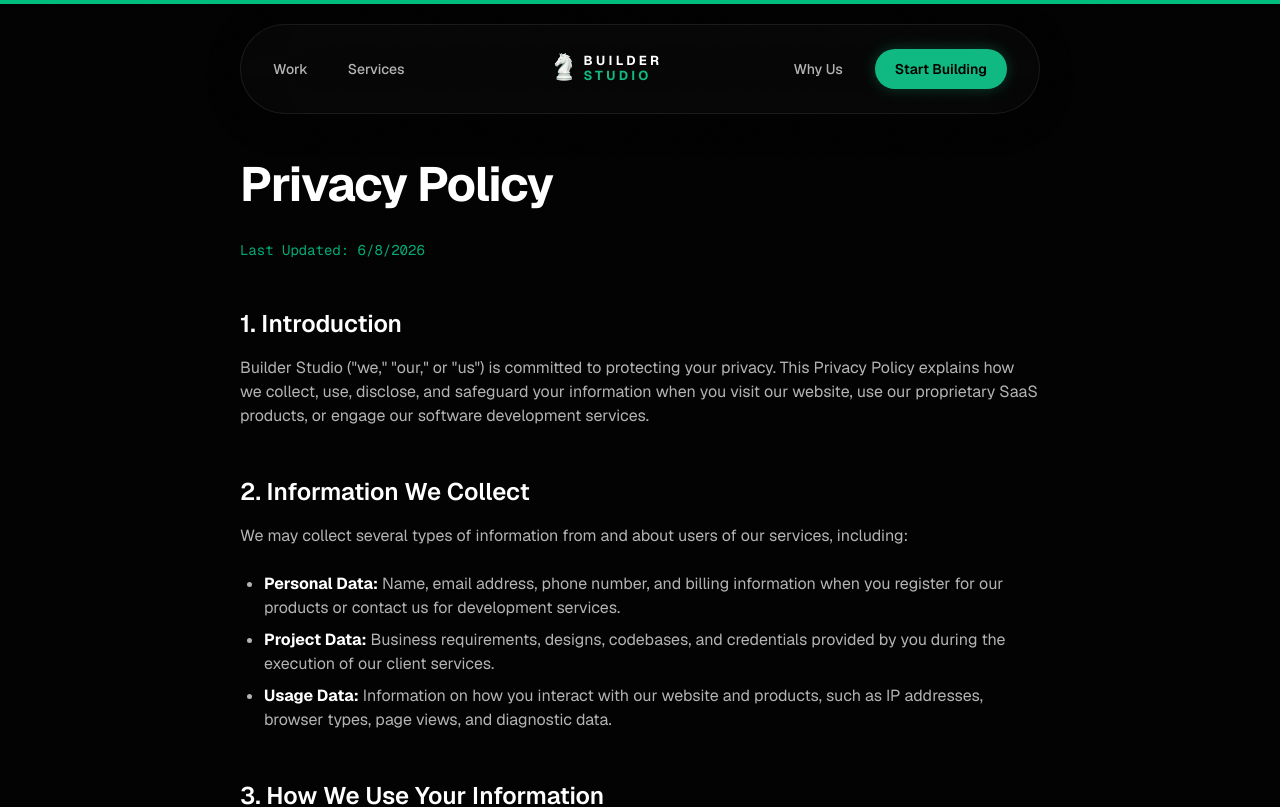
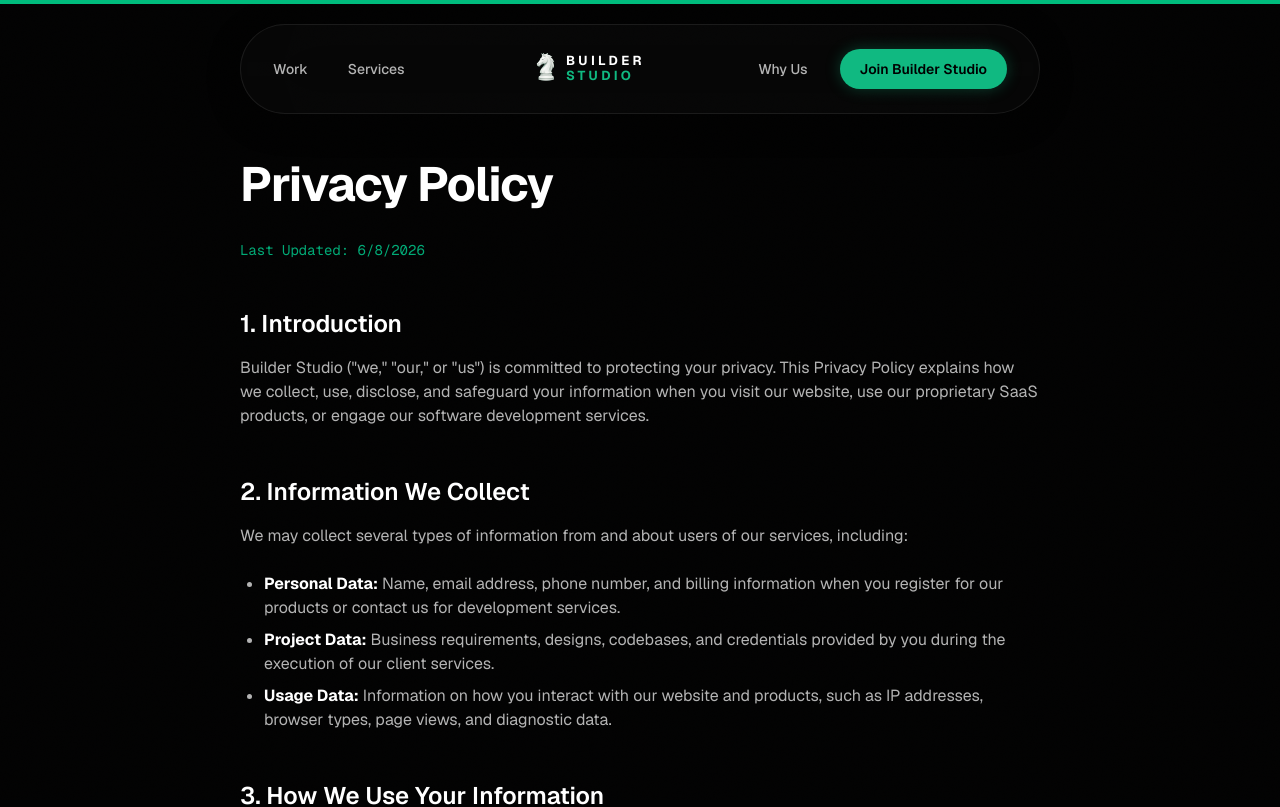
Before and after one commit to TheBuilderStudio/BuilderStudio, a Next.js app: page /privacy in a window 1280 px wide. Shown: the top 807 px of the page. Built offline with nearby package versions, Linux system fonts and the light colour scheme.

Commit message:
feat: update hero section with Plugio banner and update community links

```diff
--- a/src/components/sections/HeroSection.tsx
+++ b/src/components/sections/HeroSection.tsx
@@ -1,7 +1,8 @@
 "use client"
 
 import { motion } from "framer-motion"
-import { MessageCircle } from "lucide-react"
+import { Users } from "lucide-react"
+import Image from "next/image"
 import { ContactModalTrigger } from "@/components/ui/ContactModalTrigger"
 import { ProjectFormModalTrigger } from "@/components/ui/ProjectFormModalTrigger"
 
@@ -45,8 +46,8 @@ export const HeroSection = () => {
 
         {[
           {
-            tooltip: "WhatsApp Community",
-            icon: <svg viewBox="0 0 24 24" fill="#25D366" width="20" height="20"><path d="M17.472 14.382c-.297-.149-1.758-.867-2.03-.967-.273-.099-.471-.148-.67.15-.197.297-.767.966-.94 1.164-.173.199-.347.223-.644.075-.297-.15-1.255-.463-2.39-1.475-.883-.788-1.48-1.761-1.653-2.059-.173-.297-.018-.458.13-.606.134-.133.298-.347.446-.52.149-.174.198-.298.298-.497.099-.198.05-.371-.025-.52-.075-.149-.669-1.612-.916-2.207-.242-.579-.487-.5-.669-.51a12.8 12.8 0 0 0-.57-.01c-.198 0-.52.074-.792.372-.272.297-1.04 1.016-1.04 2.479 0 1.462 1.065 2.875 1.213 3.074.149.198 2.096 3.2 5.077 4.487.709.306 1.262.489 1.694.625.712.227 1.36.195 1.871.118.571-.085 1.758-.719 2.006-1.413.248-.694.248-1.289.173-1.413-.074-.124-.272-.198-.57-.347m-5.421 7.403h-.004a9.87 9.87 0 0 1-5.031-1.378l-.361-.214-3.741.982.998-3.648-.235-.374a9.86 9.86 0 0 1-1.51-5.26c.001-5.45 4.436-9.884 9.888-9.884 2.64 0 5.122 1.03 6.988 2.898a9.825 9.825 0 0 1 2.893 6.994c-.003 5.45-4.437 9.884-9.885 9.884m8.413-18.297A11.815 11.815 0 0 0 12.05 0C5.495 0 .16 5.335.157 11.892c0 2.096.547 4.142 1.588 5.945L.057 24l6.305-1.654a11.882 11.882 0 0 0 5.683 1.448h.005c6.554 0 11.89-5.335 11.893-11.893a11.821 11.821 0 0 0-3.48-8.413Z"/></svg>,
+            tooltip: "Join Builder Studio",
+            icon: <Users size={20} color="#25D366" />,
             href: "https://chat.whatsapp.com/KmxvbaoVVn1Kd9Cux4eDS4",
             hoverClass: "hover:border-[#25D366]/50 hover:bg-[#25D366]/10 hover:shadow-[0_0_20px_rgba(37,211,102,0.2)]"
           },
@@ -86,6 +87,31 @@ export const HeroSection = () => {
           CONTENT SYSTEM WITH SKETCH LAYERS
           ========================================= */}
       <div className="relative z-10 w-full max-w-[1200px] mx-auto flex flex-col items-center justify-center text-center px-4 pt-40 md:pt-48">
+
+        {/* Plugio Announcement */}
+        <motion.a
+          href="https://plugio.app"
+          target="_blank"
+          rel="noopener noreferrer"
+          initial={{ opacity: 0, y: 20, filter: "blur(10px)" }}
+          animate={{ opacity: 1, y: 0, filter: "blur(0px)" }}
+          transition={{ duration: 1.2, ease: [0.16, 1, 0.3, 1] }}
+          className="group flex items-center gap-3 px-4 py-2 rounded-full bg-[#10B981]/10 border border-[#10B981]/20 hover:border-[#10B981]/40 hover:bg-[#10B981]/20 transition-all duration-300 mb-6 md:mb-8 cursor-pointer shadow-[0_0_15px_rgba(16,185,129,0.1)]"
+        >
+          <div className="relative w-6 h-6 sm:w-7 sm:h-7 rounded-full overflow-hidden flex-shrink-0 bg-white">
+            <Image
+              src="/assets/plugio-logo.jpg"
+              alt="Plugio Logo"
+              fill
+              sizes="(max-width: 768px) 24px, 28px"
+              className="object-cover"
+            />
+          </div>
+          <span className="text-[12px] sm:text-[14px] font-medium text-white/90">
+            <strong className="text-white">Plugio is Live!</strong> The AI Content Distribution Platform
+          </span>
+          <span className="text-[#10B981] font-bold group-hover:translate-x-1 transition-transform">→</span>
+        </motion.a>
 
         {/* Headline */}
         <motion.h1
@@ -138,23 +164,7 @@ export const HeroSection = () => {
         </motion.div>
       </div>
 
-      {/* Floating WhatsApp Chat Button */}
-      <motion.a
-        href="https://wa.me/917827843470?text=Hi%20Kundan%2C%20I%20want%20to%20discuss%20my%20MVP%20idea%20with%20you.%20Can%20we%20schedule%20a%20call%3F"
-        target="_blank"
-        rel="noopener noreferrer"
-        initial={{ opacity: 0, scale: 0.5 }}
-        animate={{ opacity: 1, scale: 1 }}
-        transition={{ duration: 0.5, delay: 1 }}
-        className="fixed bottom-6 right-6 md:bottom-8 md:right-8 z-50 w-12 h-12 bg-[#25D366] text-white rounded-full flex items-center justify-center shadow-[0_0_20px_rgba(37,211,102,0.4)] hover:scale-110 hover:bg-[#20bd5a] transition-all duration-300 group"
-      >
-        <svg viewBox="0 0 24 24" fill="currentColor" width="22" height="22" className="translate-x-[1px] translate-y-[1px]">
-          <path d="M17.472 14.382c-.297-.149-1.758-.867-2.03-.967-.273-.099-.471-.148-.67.15-.197.297-.767.966-.94 1.164-.173.199-.347.223-.644.075-.297-.15-1.255-.463-2.39-1.475-.883-.788-1.48-1.761-1.653-2.059-.173-.297-.018-.458.13-.606.134-.133.298-.347.446-.52.149-.174.198-.298.298-.497.099-.198.05-.371-.025-.52-.075-.149-.669-1.612-.916-2.207-.242-.579-.487-.5-.669-.51a12.8 12.8 0 0 0-.57-.01c-.198 0-.52.074-.792.372-.272.297-1.04 1.016-1.04 2.479 0 1.462 1.065 2.875 1.213 3.074.149.198 2.096 3.2 5.077 4.487.709.306 1.262.489 1.694.625.712.227 1.36.195 1.871.118.571-.085 1.758-.719 2.006-1.413.248-.694.248-1.289.173-1.413-.074-.124-.272-.198-.57-.347m-5.421 7.403h-.004a9.87 9.87 0 0 1-5.031-1.378l-.361-.214-3.741.982.998-3.648-.235-.374a9.86 9.86 0 0 1-1.51-5.26c.001-5.45 4.436-9.884 9.888-9.884 2.64 0 5.122 1.03 6.988 2.898a9.825 9.825 0 0 1 2.893 6.994c-.003 5.45-4.437 9.884-9.885 9.884m8.413-18.297A11.815 11.815 0 0 0 12.05 0C5.495 0 .16 5.335.157 11.892c0 2.096.547 4.142 1.588 5.945L.057 24l6.305-1.654a11.882 11.882 0 0 0 5.683 1.448h.005c6.554 0 11.89-5.335 11.893-11.893a11.821 11.821 0 0 0-3.48-8.413Z"/>
-        </svg>
-        <span className="absolute right-full mr-3 bg-black/80 backdrop-blur-md text-white text-[12px] font-medium px-3 py-1.5 rounded-lg opacity-0 group-hover:opacity-100 transition-opacity whitespace-nowrap pointer-events-none">
-          Chat with us!
-        </span>
-      </motion.a>
+
     </section>
   )
 }
--- a/src/components/ui/Header.tsx
+++ b/src/components/ui/Header.tsx
@@ -6,7 +6,6 @@ import Image from "next/image"
 import Link from "next/link"
 import { usePathname } from "next/navigation"
 import { ContactModalTrigger } from "@/components/ui/ContactModalTrigger"
-import { ProjectFormModalTrigger } from "@/components/ui/ProjectFormModalTrigger"
 import { Menu, X } from "lucide-react"
 
 export const Header = () => {
@@ -77,11 +76,14 @@ export const Header = () => {
         {/* Right Links (Desktop) */}
         <div className="hidden md:flex items-center gap-6 md:gap-8">
           <button onClick={() => scrollTo("why-us")} className="text-sm font-medium text-white/70 hover:text-white transition-colors">Why Us</button>
-          <ProjectFormModalTrigger>
-            <button className="px-5 py-2.5 rounded-full bg-[#10B981] text-black font-semibold text-sm hover:bg-[#0e9d6d] hover:-translate-y-0.5 transition-all duration-300 shadow-[0_0_15px_rgba(16,185,129,0.3)]">
-              Start Building
-            </button>
-          </ProjectFormModalTrigger>
+          <a
+            href="https://chat.whatsapp.com/KmxvbaoVVn1Kd9Cux4eDS4"
+            target="_blank"
+            rel="noopener noreferrer"
+            className="px-5 py-2.5 rounded-full bg-[#10B981] text-black font-semibold text-sm hover:bg-[#0e9d6d] hover:-translate-y-0.5 transition-all duration-300 shadow-[0_0_15px_rgba(16,185,129,0.3)] inline-block"
+          >
+            Join Builder Studio
+          </a>
         </div>
 
         {/* Mobile Menu Toggle */}
@@ -110,16 +112,17 @@ export const Header = () => {
               <div className="w-12 h-[1px] bg-white/10" />
               <button onClick={() => scrollTo("why-us")} className="text-base font-medium text-white hover:text-[#10B981] transition-colors w-full text-center py-2">Why Us</button>
 
-              <ProjectFormModalTrigger>
-                <div className="mt-4 w-full flex justify-center px-4">
-                  <button
-                    onClick={() => setIsMenuOpen(false)}
-                    className="w-full max-w-[200px] px-8 py-3.5 rounded-full bg-[#10B981] text-black font-bold text-base hover:bg-[#0e9d6d] transition-all shadow-[0_0_15px_rgba(16,185,129,0.2)]"
-                  >
-                    Start Building
-                  </button>
-                </div>
-              </ProjectFormModalTrigger>
+              <div className="mt-4 w-full flex justify-center px-4">
+                <a
+                  href="https://chat.whatsapp.com/KmxvbaoVVn1Kd9Cux4eDS4"
+                  target="_blank"
+                  rel="noopener noreferrer"
+                  onClick={() => setIsMenuOpen(false)}
+                  className="w-full max-w-[200px] px-8 py-3.5 rounded-full bg-[#10B981] text-black font-bold text-base hover:bg-[#0e9d6d] transition-all shadow-[0_0_15px_rgba(16,185,129,0.2)] text-center flex items-center justify-center"
+                >
+                  Join Builder Studio
+                </a>
+              </div>
             </div>
           </motion.div>
         )}
```
Also changed, not shown: public/assets/plugio-logo.jpg (added).
